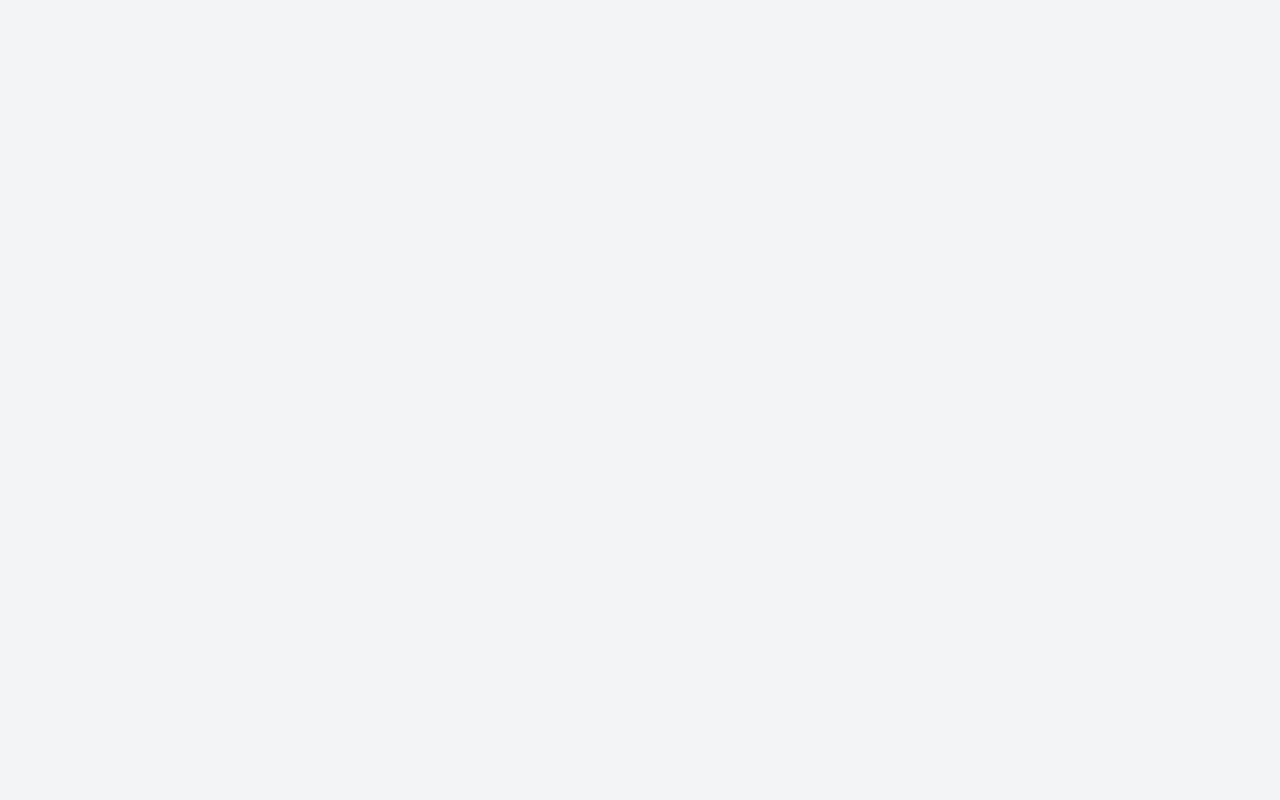
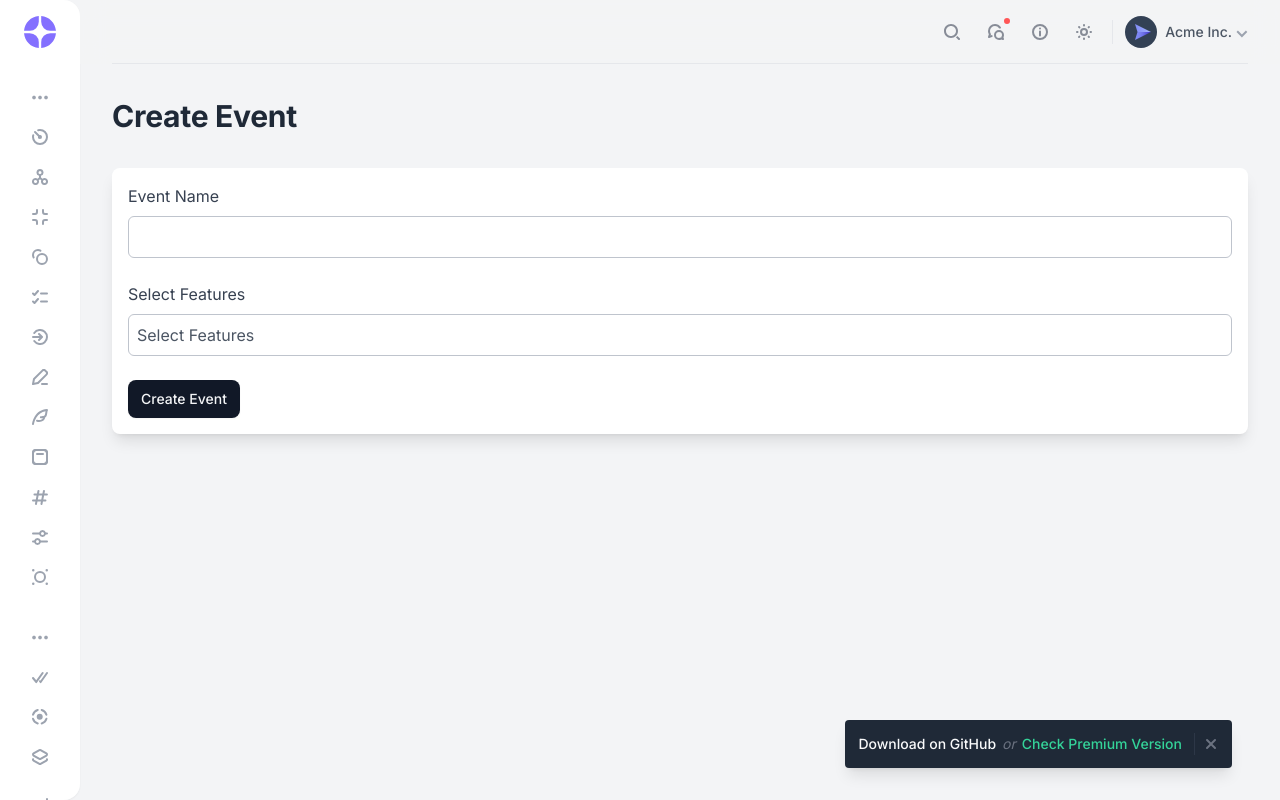
Before and after one commit to cfghk24/Team-4, a React (Vite) app in the folder frontend/: page /events/create in a window 1280 px wide. Before the commit this address had no page. Built offline with nearby package versions, Linux system fonts and the light colour scheme.

Commit message:
add create events

```diff
--- a/frontend/package.json
+++ b/frontend/package.json
@@ -8,6 +8,9 @@
     "preview": "vite preview"
   },
   "dependencies": {
+    "@emotion/react": "^11.13.3",
+    "@emotion/styled": "^11.13.0",
+    "@mui/material": "^6.1.4",
     "@tailwindcss/forms": "^0.5.7",
     "chart.js": "^4.4.1",
     "chartjs-adapter-moment": "^1.0.1",
--- a/frontend/src/App.jsx
+++ b/frontend/src/App.jsx
@@ -13,6 +13,7 @@ import './charts/ChartjsConfig';
 import Dashboard from './pages/Dashboard';
 import EngagementConversion from './pages/EngagementConversion';
 import Event from './pages/Events';
+import CreateEvent from './pages/CreateEvents';
 
 
 function App() {
@@ -30,6 +31,7 @@ function App() {
       <Routes>
         <Route exact path="/" element={<Dashboard />} />
         <Route path="/events" element={<Event />} />
+        <Route path="/events/create" element={<CreateEvent />} />
         <Route path="/pages/EngagementConversion" element={<EngagementConversion />} />
       </Routes>
     </>
--- /dev/null
+++ b/frontend/src/pages/CreateEvents.jsx
@@ -0,0 +1,122 @@
+import React, { useState } from 'react';
+import Sidebar from '../partials/Sidebar'; // Assuming you're reusing the sidebar
+import Header from '../partials/Header';   // Reusing the header
+import Banner from '../partials/Banner';   // Reusing banner
+
+function CreateEvent() {
+  const [sidebarOpen, setSidebarOpen] = useState(false); // Sidebar state
+  const [eventName, setEventName] = useState(''); // Event name state
+  const [selectedFeatures, setSelectedFeatures] = useState([]); // Multi-select state
+  const [showFeaturesDropdown, setShowFeaturesDropdown] = useState(false); // Dropdown visibility state
+
+  const features = ['Age', 'Location', 'Interest', 'Gender', 'Occupation']; // Example feature options
+
+  // Handle event name input change
+  const handleEventNameChange = (e) => {
+    setEventName(e.target.value);
+  };
+
+  // Handle feature selection
+  const toggleFeature = (feature) => {
+    if (selectedFeatures.includes(feature)) {
+      setSelectedFeatures(selectedFeatures.filter((f) => f !== feature));
+    } else {
+      setSelectedFeatures([...selectedFeatures, feature]);
+    }
+  };
+
+  // Handle form submission
+  const handleSubmit = (e) => {
+    e.preventDefault();
+    console.log('Event Created:', { eventName, selectedFeatures });
+    alert(`Event Created: ${eventName}\nFeatures: ${selectedFeatures.join(', ')}`);
+  };
+
+  return (
+    <div className="flex h-screen overflow-hidden">
+
+      {/* Sidebar */}
+      <Sidebar sidebarOpen={sidebarOpen} setSidebarOpen={setSidebarOpen} />
+
+      {/* Content area */}
+      <div className="relative flex flex-col flex-1 overflow-y-auto overflow-x-hidden">
+
+        {/* Site header */}
+        <Header sidebarOpen={sidebarOpen} setSidebarOpen={setSidebarOpen} />
+
+        <main className="grow">
+          <div className="px-4 sm:px-6 lg:px-8 py-8 w-full max-w-9xl mx-auto">
+
+            {/* Page title */}
+            <div className="sm:flex sm:justify-between sm:items-center mb-8">
+              <div className="mb-4 sm:mb-0">
+                <h1 className="text-2xl md:text-3xl text-gray-800 dark:text-gray-100 font-bold">Create Event</h1>
+              </div>
+            </div>
+
+            {/* Event creation form */}
+            <form onSubmit={handleSubmit} className="bg-white dark:bg-gray-800 p-4 shadow-lg rounded-lg">
+
+              {/* Event Name Input */}
+              <div className="mb-6">
+                <label className="block text-gray-700 dark:text-gray-200 mb-2" htmlFor="event-name">Event Name</label>
+                <input
+                  type="text"
+                  id="event-name"
+                  className="w-full p-2 border border-gray-300 rounded-md"
+                  value={eventName}
+                  onChange={handleEventNameChange}
+                  required
+                />
+              </div>
+
+              {/* Custom Multi-select Dropdown for Features */}
+              <div className="mb-6 relative">
+                <label className="block text-gray-700 dark:text-gray-200 mb-2" htmlFor="features">Select Features</label>
+                <div
+                  className="w-full p-2 border border-gray-300 rounded-md bg-white dark:bg-gray-700 cursor-pointer"
+                  onClick={() => setShowFeaturesDropdown(!showFeaturesDropdown)}
+                >
+                  {selectedFeatures.length > 0 ? selectedFeatures.join(', ') : 'Select Features'}
+                </div>
+
+                {showFeaturesDropdown && (
+                  <div className="absolute z-10 mt-2 w-full bg-white dark:bg-gray-700 border border-gray-300 rounded-md shadow-lg max-h-48 overflow-y-auto">
+                    {features.map((feature) => (
+                      <label key={feature} className="block p-2 hover:bg-gray-200 dark:hover:bg-gray-600 cursor-pointer">
+                        <input
+                          type="checkbox"
+                          checked={selectedFeatures.includes(feature)}
+                          onChange={() => toggleFeature(feature)}
+                          className="mr-2"
+                        />
+                        {feature}
+                      </label>
+                    ))}
+                  </div>
+                )}
+              </div>
+
+              {/* Create Event Button */}
+              <div>
+                <button
+                  type="submit"
+                  className="btn bg-gray-900 text-gray-100 hover:bg-gray-800 dark:bg-gray-100 dark:text-gray-800 dark:hover:bg-white px-4 py-2 rounded-md"
+                >
+                  Create Event
+                </button>
+              </div>
+
+            </form>
+
+          </div>
+        </main>
+
+        <Banner />
+
+      </div>
+    </div>
+  );
+}
+
+export default CreateEvent;
--- a/frontend/src/pages/Events.jsx
+++ b/frontend/src/pages/Events.jsx
@@ -4,10 +4,12 @@ import Header from '../partials/Header';   // Reusing header
 import FilterButton from '../components/DropdownFilter'; // Reusing filter button
 import Datepicker from '../components/Datepicker'; // Reusing datepicker
 import Banner from '../partials/Banner'; // Reusing banner
+import { useNavigate } from 'react-router-dom';
 
 function Event() {
   const [sidebarOpen, setSidebarOpen] = useState(false); // Sidebar state
   const [events, setEvents] = useState([]);
+  const navigate = useNavigate();
 
   // Dummy events data
   const dummyEvents = [
@@ -21,6 +23,10 @@ function Event() {
   useEffect(() => {
     setEvents(dummyEvents); // Load dummy events on component mount
   }, []);
+
+  const handleCreateEventClick = () => {
+    navigate('create'); // Navigate to /events/create when clicked
+  };
 
   return (
     <div className="flex h-screen overflow-hidden">
@@ -51,6 +57,21 @@ function Event() {
                 <FilterButton align="right" />
                 {/* Datepicker */}
                 <Datepicker align="right" />
+                {/* Add view button */}
+                <button
+                  className="btn bg-gray-900 text-gray-100 hover:bg-gray-800 dark:bg-gray-100 dark:text-gray-800 dark:hover:bg-white"
+                  onClick={handleCreateEventClick} // Add onClick handler
+                >
+                  <svg
+                    className="fill-current shrink-0 xs:hidden"
+                    width="16"
+                    height="16"
+                    viewBox="0 0 16 16"
+                  >
+                    <path d="M15 7H9V1c0-.6-.4-1-1-1S7 .4 7 1v6H1c-.6 0-1 .4-1 1s.4 1 1 1h6v6c0 .6.4 1 1 1s1-.4 1-1V9h6c.6 0 1-.4 1-1s-.4-1-1-1z" />
+                  </svg>
+                  <span className="max-xs:sr-only">Create Event</span>
+                </button>
               </div>
 
             </div>
```
Also changed, not shown: 1 other file (tests, documents, lock files or other folders).
